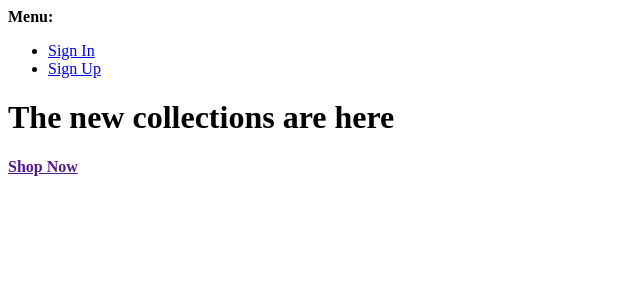
After one commit to Mathias-SantAnna/boutique_ado, a Django app: page / in a window 1280 px wide. The commit adds this page. Shown: the top 300 px of the page, without its empty margins (0-640 px from the left). Run offline with Django 3.2, Linux system fonts and the light colour scheme.

Commit message:
Added homepage content

```diff
--- a/boutique_ado/urls.py
+++ b/boutique_ado/urls.py
@@ -1,7 +1,6 @@
 """boutique_ado URL Configuration
-
 The `urlpatterns` list routes URLs to views. For more information please see:
-    https://docs.djangoproject.com/en/3.2/topics/http/urls/
+    https://docs.djangoproject.com/en/3.0/topics/http/urls/
 Examples:
 Function views
     1. Add an import:  from my_app import views
--- a/home/index.html
+++ /dev/null
@@ -1,6 +0,0 @@
-{% extends "base.html" %}
-{% load static %}
-
-{% block content %}
-    <h1 class="display-4 text-success">It Works!</h1>
-{% endblock %}
--- /dev/null
+++ b/home/templates/home/index.html
@@ -0,0 +1,25 @@
+{% extends "base.html" %}
+{% load static %}
+
+{% block page_header %}
+    <div class="container header-container">
+        <div class="row">
+            <div class="row"></div>
+        </div>
+    </div>
+{% endblock %}
+
+{% block content %}
+    <div class="container h-100">
+        <div class="row h-100">
+            <div class="col-7 col-md-6 my-auto">
+                <h1 class="display-4 logo-font text black">The new collections are here</h1>
+                <div class="my-5">
+                    <h4>
+                        <a href="" class="shop-now-button btn btn-lg rounded-0 text-uppercase py-3">Shop Now</a>
+                    </h4>
+                </div>
+            </div>
+        </div>
+    </div>
+{% endblock %}
--- a/templates/base.html
+++ b/templates/base.html
@@ -1,60 +1,40 @@
-{% load static %}
-
-<!doctype html>
-<html lang="en">
-
-<head>
-    {% block meta %}
-        <meta http-equiv="X-UA-Compatible" content="ie=edge">
-        <meta charset="utf-8">
-        <meta name="viewport" content="width=device-width, initial-scale=1, shrink-to-fit=no">
+<!DOCTYPE html>
+<html>
+  <head>
+    <title>{% block head_title %}{% endblock %}</title>
+    {% block extra_head %}
     {% endblock %}
-
-    {% block extra_meta %}
-    {% endblock %}
-
-    {% block corecss %}
-        <link rel="stylesheet" href="https://stackpath.bootstrapcdn.com/bootstrap/4.4.1/css/bootstrap.min.css" integrity="sha384-Vkoo8x4CGsO3+Hhxv8T/Q5PaXtkKtu6ug5TOeNV6gBiFeWPGFN9MuhOf23Q9Ifjh" crossorigin="anonymous">
-    {% endblock %}
-
-    {% block extra_css %}
-    {% endblock %}
-
-    {% block corejs %}
-        <script src="https://code.jquery.com/jquery-3.4.1.slim.min.js"
-             integrity="sha384-J6qa4849blE2+poT4WnyKhv5vZF5SrPo0iEjwBvKU7imGFAV0wwj1yYfoRSJoZ+n"
-            crossorigin="anonymous"></script>
-        <script src="https://cdn.jsdelivr.net/npm/popper.js@1.16.0/dist/umd/popper.min.js"
-            integrity="sha384-Q6E9RHvbIyZFJoft+mJbHaEWldlvI9IOYy5n3zV9zzTtmI3UksdQRVvoxMfooAo"
-            crossorigin="anonymous"></script>
-        <script src="https://stackpath.bootstrapcdn.com/bootstrap/4.4.1/js/bootstrap.min.js"
-            integrity="sha384-wfSDF2E50Y2D1uUdj0O3uMBJnjuUD4Ih7YwaYd1iqfktj0Uod8GCExl3Og8ifwB6"
-            crossorigin="anonymous"></script>
-    {% endblock %}
-
-    {% block extra_js %}
-    {% endblock %}
-
-
-    <title>Boutique Ado {% block extra_title %}{% endblock %} </title>
-</head>
-
-<body>
-    <header class="container-fluid fixed-top"></header>
+  </head>
+  <body>
+    {% block body %}
 
     {% if messages %}
-    <div class="message-container"></div>
+    <div>
+      <strong>Messages:</strong>
+      <ul>
+        {% for message in messages %}
+        <li>{{message}}</li>
+        {% endfor %}
+      </ul>
+    </div>
     {% endif %}
 
-    {% block page_header %}
-    {% endblock %}
-
+    <div>
+      <strong>Menu:</strong>
+      <ul>
+        {% if user.is_authenticated %}
+        <li><a href="{% url 'account_email' %}">Change E-mail</a></li>
+        <li><a href="{% url 'account_logout' %}">Sign Out</a></li>
+        {% else %}
+        <li><a href="{% url 'account_login' %}">Sign In</a></li>
+        <li><a href="{% url 'account_signup' %}">Sign Up</a></li>
+        {% endif %}
+      </ul>
+    </div>
     {% block content %}
     {% endblock %}
-
-    {% block postloadjs %}
     {% endblock %}
-
-</body>
-
+    {% block extra_body %}
+    {% endblock %}
+  </body>
 </html>
```
Also changed, not shown: boutique_ado/settings.py (+4 -4 lines).
